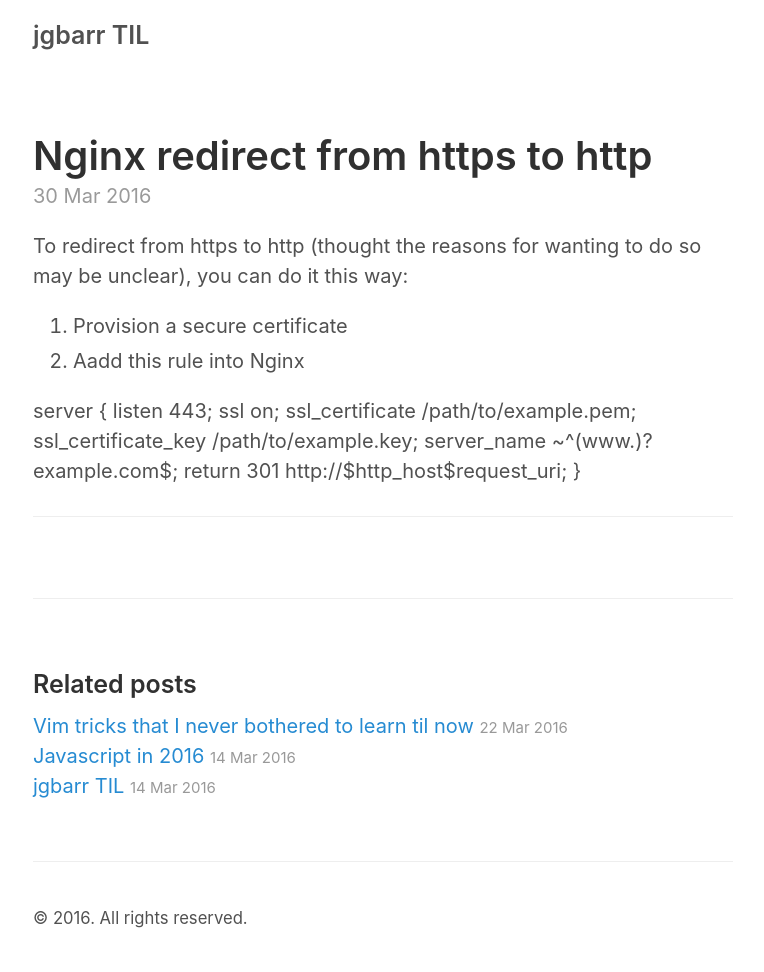
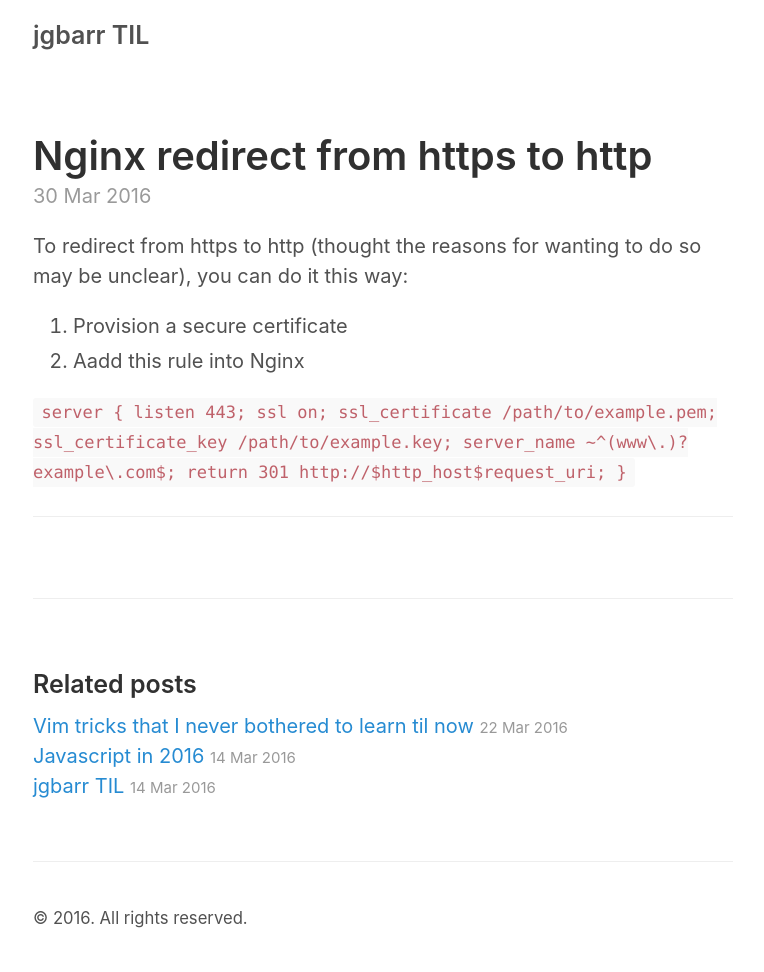
Before and after one commit to jgbarr/jgbarr.github.io, a Jekyll site: the page built from _posts/2016-03-30-nginx-https-http.md, in a window 1280 px wide. Shown: the whole page, without its empty margins (257-1021 px from the left). Built offline with Jekyll 4.4.1, drawn with Linux system fonts in a browser that asks for light colours.

Commit message:
formatting

````diff
--- a/_posts/2016-03-30-nginx-https-http.md
+++ b/_posts/2016-03-30-nginx-https-http.md
@@ -6,7 +6,7 @@ To redirect from https to http (thought the reasons for wanting to do so may be
  1. Provision a secure certificate
  2. Aadd this rule into Nginx
 
-  server {
+``` server {
     listen 443;
     ssl on;
     ssl_certificate /path/to/example.pem;
@@ -14,5 +14,6 @@ To redirect from https to http (thought the reasons for wanting to do so may be
     server_name ~^(www\.)?example\.com$;
     return 301 http://$http_host$request_uri;
   }
+```
 
 -----
````
